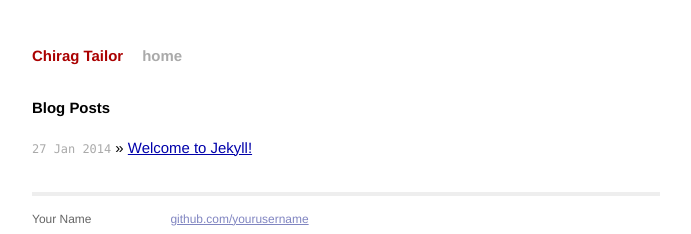
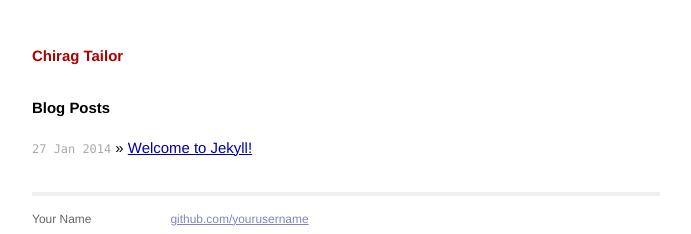
Before and after one commit to ctailor2/ctailor2.github.io, a Jekyll site: the page built from index.html, in a window 1280 px wide. Shown: the top 234 px of the page, without its empty margins (294-985 px from the left). Built offline with Jekyll 4.4.1, drawn with Linux system fonts in a browser that asks for light colours; Markdown is read by kramdown in place of the engine named in the settings.

Commit message:
Remove extra home link

```diff
--- a/_layouts/default.html
+++ b/_layouts/default.html
@@ -18,7 +18,6 @@
         <div class="site">
           <div class="header">
             <h1 class="title"><a href="/">{{ site.name }}</a></h1>
-            <a class="extra" href="/">home</a>
           </div>
 
           {{ content }}
--- a/css/main.css
+++ b/css/main.css
@@ -81,15 +81,6 @@ a:visited { color: #a0a; }
   color: #000;
 }
 
-.header a.extra {
-  color: #aaa;
-  margin-left: 1em;
-}
-
-.header a.extra:hover {
-  color: #000;
-}
-
 .meta {
   color: #aaa;
 }
```
